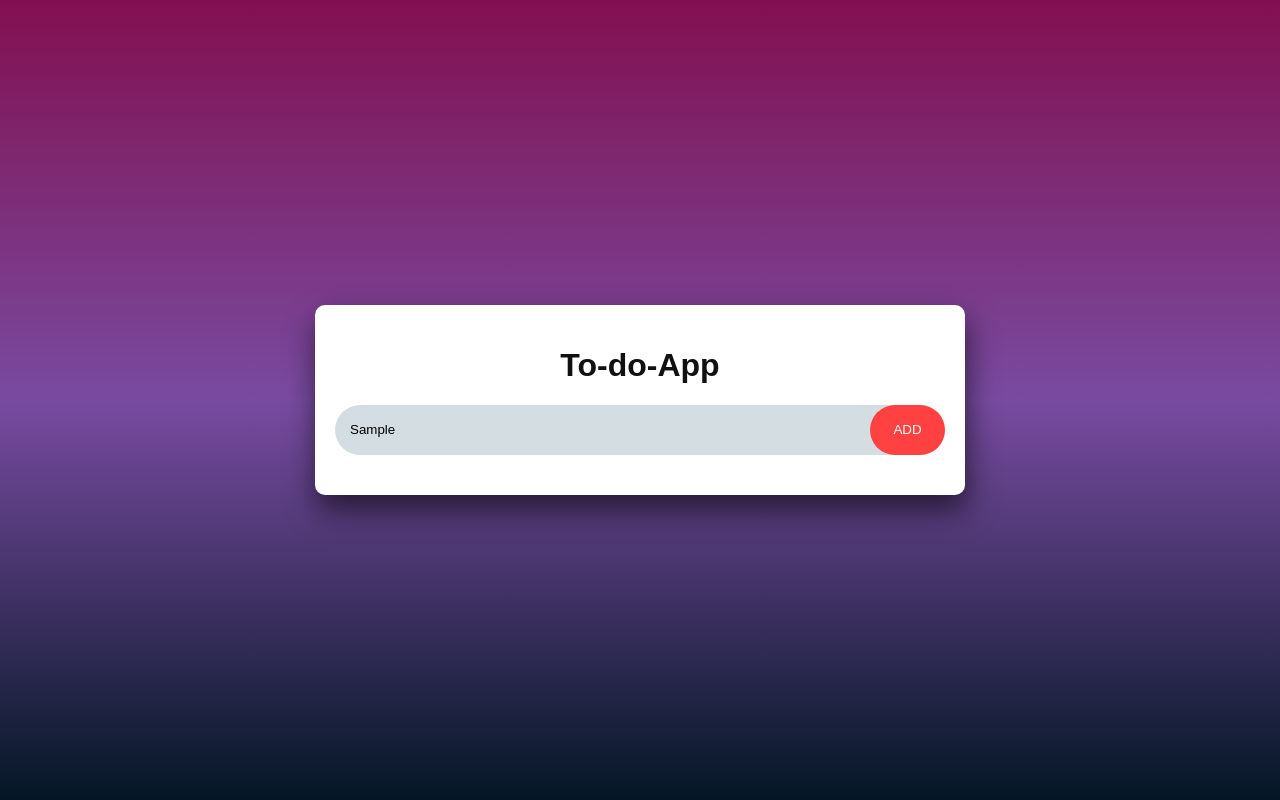
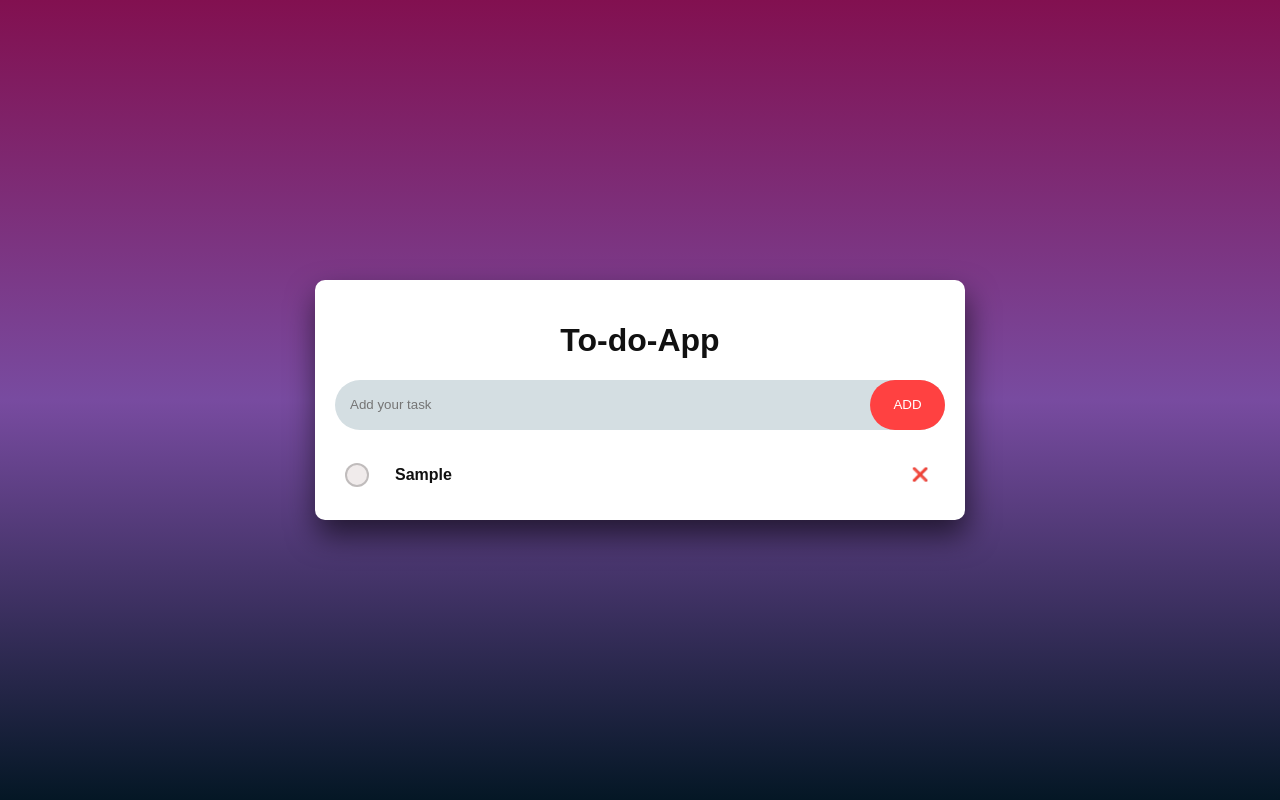
Before and after one commit to NayanDev7/TO-DO-WEB-APP, a plain HTML site: page index.html in a window 1280 px wide. Both pictures are taken after typing "Sample" into the empty fields and a click on the button "ADD". Drawn offline with Linux system fonts and the light colour scheme.

Commit message:
added a funtionality to delete task

```diff
--- a/script.js
+++ b/script.js
@@ -18,5 +18,30 @@ function addToList(){
     const listItem = document.createElement("li");
     listItem.className = "task-item";
 
+    const checkBox = document.createElement("button");
+    checkBox.className = "btn-check";
+
+    const span = document.createElement("span");
+    span.className = "text";
+    span.textContent = text;
+
+    const closeBtn = document.createElement("button");
+    closeBtn.className = "btn-close";
+    closeBtn.textContent = "❌";
+
+    listItem.appendChild(checkBox);
+    listItem.appendChild(span);
+    listItem.appendChild(closeBtn);
+
+    taskList.appendChild(listItem);
+
+    newTask.value = "";
+
+    closeBtn.addEventListener("click",function(){
+        taskList.removeChild(listItem)
+    })
+
+
+
 }
 };
--- a/style.css
+++ b/style.css
@@ -89,3 +89,40 @@ body {
     align-items: center;
     padding: 10px;
 }
+
+.text {
+    /* margin-right: 10px; */
+    margin-left: 50px;
+    font-size: 16px;
+    font-weight: 600;
+    color: #111;
+    &:hover{
+        cursor: pointer;
+    }
+}
+
+.btn-check{
+    cursor: pointer;
+    position: absolute;
+    padding: 10px;
+    border: 2px solid rgba(0, 0, 0, 0.2);
+    border-radius: 100px;
+    background-color: rgba(235, 229, 229, 0.745);
+    &:hover{
+        background-color: rgba(0,0,0,0.2);
+    }
+    transition: all 0.5s ease-in-out;
+}
+
+.btn-close{
+    border: none;
+    background-color: transparent;
+    height: 30px;
+    width: 30px;
+    cursor: pointer;
+    &:hover{
+        background-color: rgba(0, 0, 0, 0.2);
+    }
+    transition: all 0.5s ease-in-out;
+    border-radius: 100px;
+}
```
